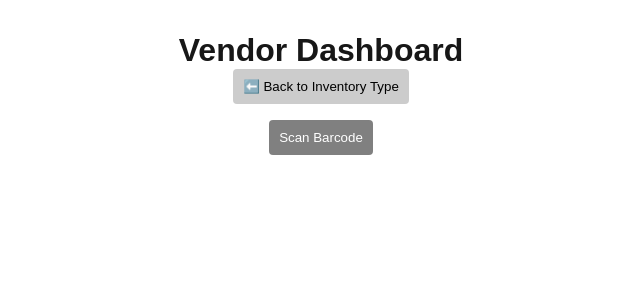
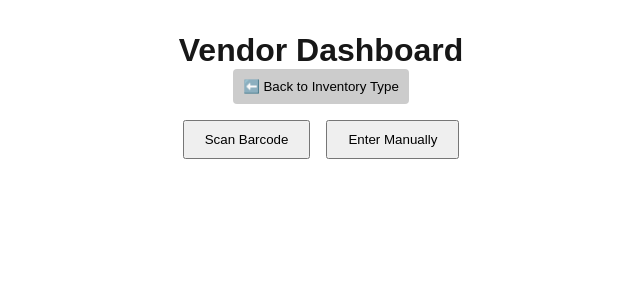
Before and after one commit to loulorisgomez/vendor-backend, a Next.js app: page /dashboard in a window 1280 px wide. Both pictures are taken after a click on the button "Add New Inventory". Shown: the top 300 px of the page, without its empty margins (319-959 px from the left). Built offline with nearby package versions, Linux system fonts and the light colour scheme.

Commit message:
Add manual entry option to dashboard for new and used inventory

```diff
--- a/pages/dashboard.js
+++ b/pages/dashboard.js
@@ -6,6 +6,7 @@ export const dynamic = "force-dynamic";
 export default function Dashboard() {
   const [inventoryType, setInventoryType] = useState(null);
   const [scanning, setScanning] = useState(false);
+  const [manualEntry, setManualEntry] = useState(false);
   const [barcode, setBarcode] = useState('');
   const [productData, setProductData] = useState(null);
   const [productName, setProductName] = useState('');
@@ -28,6 +29,7 @@ export default function Dashboard() {
     setColor('');
     setMessage('');
     setErrorMessage('');
+    setManualEntry(false);
   };
 
   const startScanner = () => {
@@ -130,7 +132,7 @@ export default function Dashboard() {
 
     const table = inventoryType === 'new' ? 'new_inventory' : 'used_inventory';
 
-    if (!productName || !price || !size || !barcode) {
+    if (!productName || !price || !size) {
       setErrorMessage('Please fill all required fields.');
       return;
     }
@@ -184,45 +186,32 @@ export default function Dashboard() {
         </div>
       )}
 
-      {inventoryType && (
+      {inventoryType && !barcode && !manualEntry && (
         <>
           {/* ⬅️ Back button */}
           <div style={{ textAlign: 'center', marginBottom: '1rem' }}>
-            <button
-              onClick={() => { setInventoryType(null); resetForm(); }}
+            <button onClick={() => { setInventoryType(null); resetForm(); }}
               style={{ padding: '10px', backgroundColor: '#ccc', border: 'none', borderRadius: '4px', cursor: 'pointer' }}
             >
               ⬅️ Back to Inventory Type
             </button>
           </div>
 
-          {!barcode && (
-            <>
+          {/* 🔥 Two options: Scan or Enter Manually */}
           <div style={{ textAlign: 'center', marginBottom: '1rem' }}>
-                <button onClick={startScanner} style={{ padding: '10px', backgroundColor: 'gray', color: 'white', border: 'none', borderRadius: '4px' }}>
-                  {scanning ? "Stop Scanning" : "Scan Barcode"}
+            <button onClick={startScanner} style={{ marginRight: '1rem', padding: '10px 20px' }}>
+              Scan Barcode
+            </button>
+            <button onClick={() => setManualEntry(true)} style={{ padding: '10px 20px' }}>
+              Enter Manually
             </button>
           </div>
+
           <div id="scanner" style={{ width: "100%", display: scanning ? "block" : "none", marginBottom: "1rem" }}></div>
         </>
       )}
 
-          {barcode && productData && (
-            <div style={{ textAlign: 'center' }}>
-              <h3>Product Found: {productData.product_name}</h3>
-              <p>Size: {productData.size}</p>
-              <p>Current Quantity: {quantity}</p>
-              <div style={{ display: 'flex', justifyContent: 'center', gap: '1rem', marginTop: '1rem' }}>
-                <button onClick={() => adjustQuantity(-1)}>-</button>
-                <button onClick={() => adjustQuantity(1)}>+</button>
-              </div>
-              <button onClick={saveQuantityUpdate} style={{ marginTop: '1rem', padding: '10px', backgroundColor: 'black', color: 'white', border: 'none' }}>
-                Save Changes
-              </button>
-            </div>
-          )}
-
-          {barcode && !productData && (
+      {(barcode || manualEntry) && !productData && (
         <form onSubmit={handleSubmitNewProduct} style={{ display: 'flex', flexDirection: 'column', gap: '1rem' }}>
           <h3>Add New Product</h3>
 
@@ -244,14 +233,27 @@ export default function Dashboard() {
           </select>
 
           <input type="text" placeholder="Color" value={color} onChange={(e) => setColor(e.target.value)} />
-              <input type="text" placeholder="Barcode" value={barcode} readOnly />
+          <input type="text" placeholder="Barcode (optional)" value={barcode} onChange={(e) => setBarcode(e.target.value)} />
 
           <button type="submit" style={{ padding: '10px', backgroundColor: 'black', color: 'white', border: 'none', borderRadius: '4px', cursor: 'pointer' }}>
             Save Product
           </button>
         </form>
       )}
-        </>
+
+      {barcode && productData && (
+        <div style={{ textAlign: 'center' }}>
+          <h3>Product Found: {productData.product_name}</h3>
+          <p>Size: {productData.size}</p>
+          <p>Current Quantity: {quantity}</p>
+          <div style={{ display: 'flex', justifyContent: 'center', gap: '1rem', marginTop: '1rem' }}>
+            <button onClick={() => adjustQuantity(-1)}>-</button>
+            <button onClick={() => adjustQuantity(1)}>+</button>
+          </div>
+          <button onClick={saveQuantityUpdate} style={{ marginTop: '1rem', padding: '10px', backgroundColor: 'black', color: 'white', border: 'none' }}>
+            Save Changes
+          </button>
+        </div>
       )}
 
       {errorMessage && <p style={{ marginTop: '1rem', color: 'red' }}>{errorMessage}</p>}
```
Lines whose indentation alone changed are shown as unchanged.
